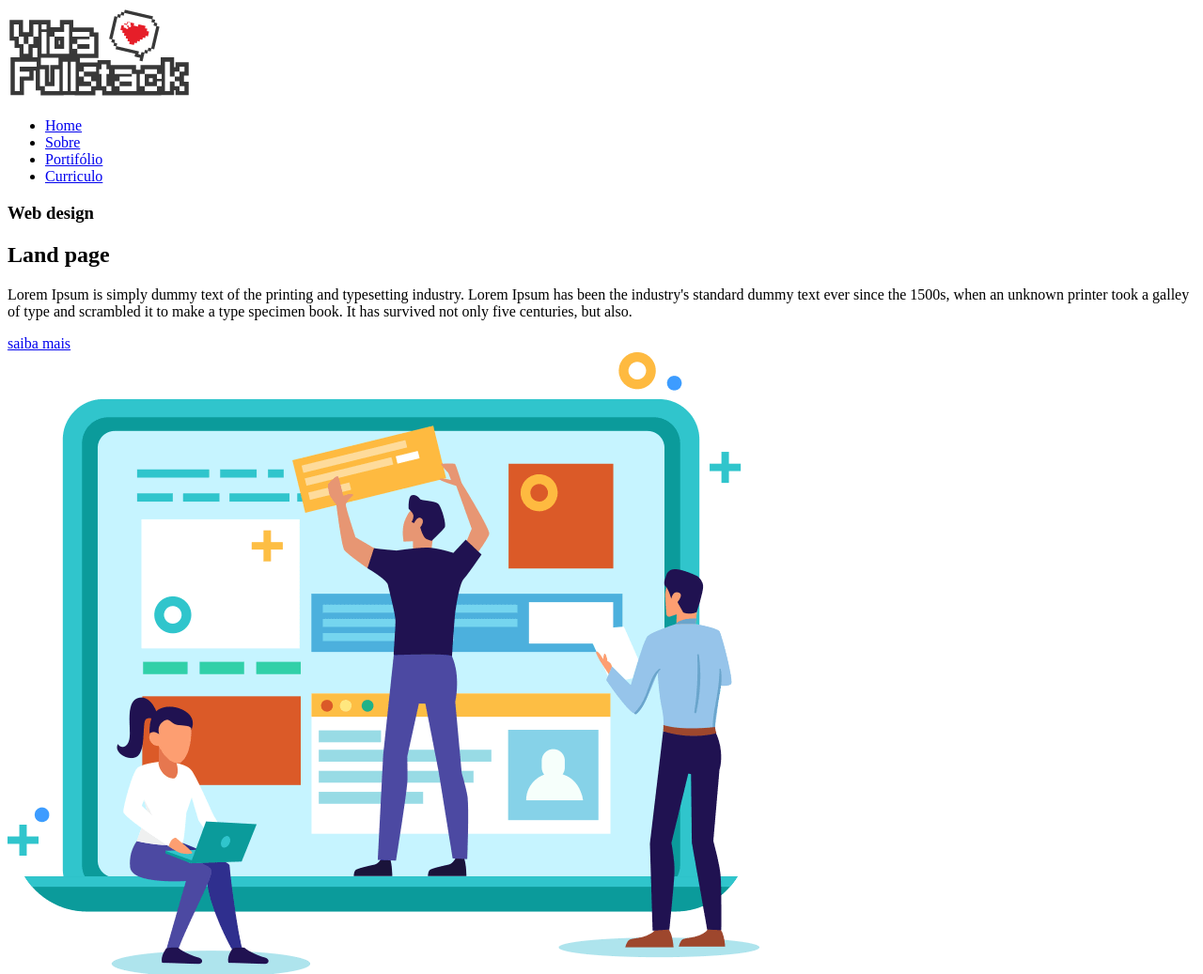
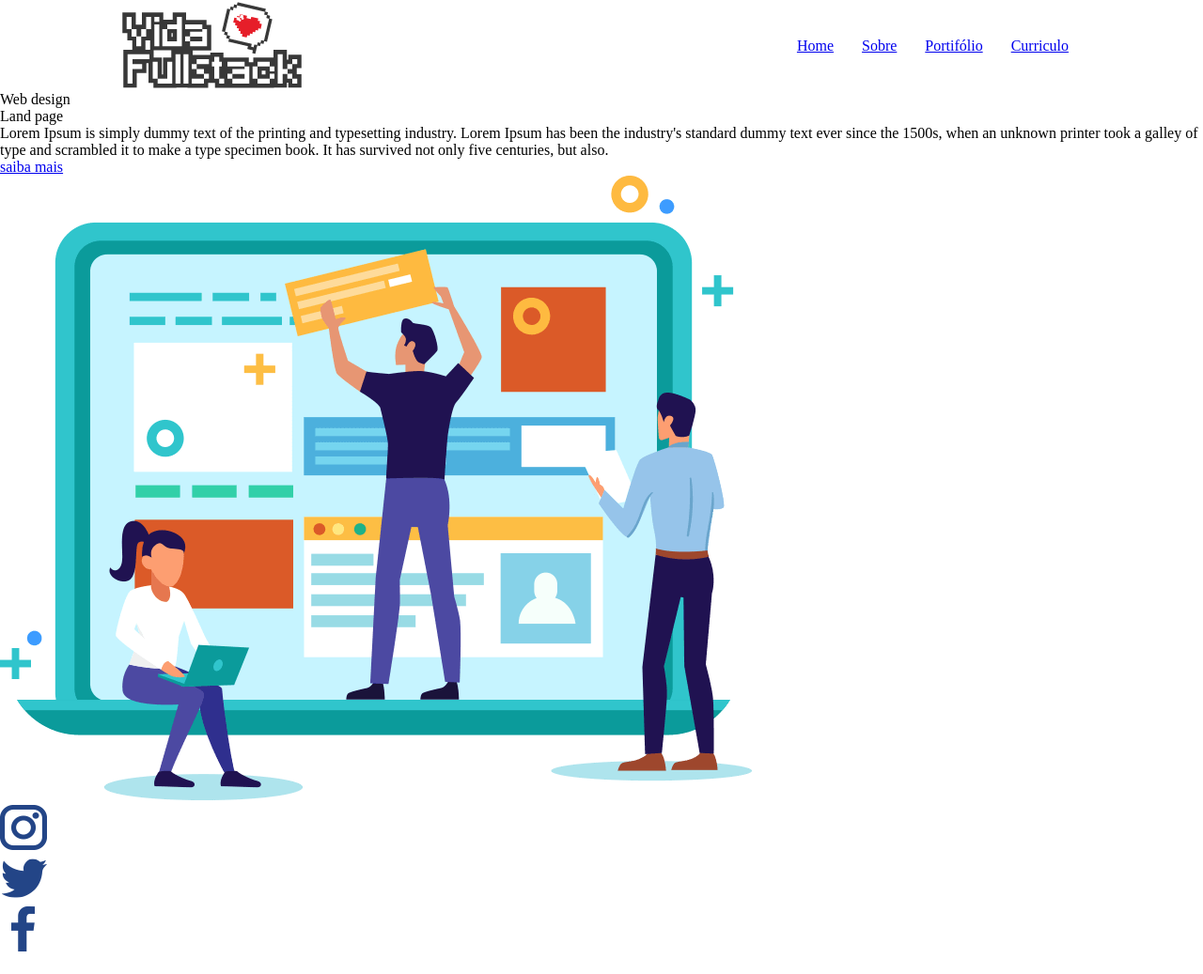
Before and after one commit to Felp081/Hands-on-curso-front-end, a plain HTML site: page index.html in a window 1280 px wide. Shown: the top 1037 px of the page at 94% size. Drawn offline with Linux system fonts and the light colour scheme.

Commit message:
criação de estrutura html e css

```diff
--- /dev/null
+++ b/assetes/css/header.css
@@ -0,0 +1,19 @@
+    header{
+        width: 1024px;
+        margin: 0 auto;
+        display: flex;
+        justify-content: space-between;
+        align-items: center;
+    }
+
+    header nav ul{
+        display: flex;
+        flex-direction: row;
+        list-style: none;
+
+
+    }
+
+    header nav ul li{
+        padding:  0 15px;
+    }
--- /dev/null
+++ b/assetes/css/style.css
@@ -0,0 +1,9 @@
+@import './header.css';
+*{
+    margin: 0;
+    padding: 0;
+    border: 0;
+    font-size: 100%;
+    font: inherit;
+    vertical-align: baseline;
+}
--- a/index.html
+++ b/index.html
@@ -4,6 +4,7 @@
     <meta charset="UTF-8">
     <meta http-equiv="X-UA-Compatible" content="IE=edge">
     <meta name="viewport" content="width=device-width, initial-scale=1.0">
+    <link rel="stylesheet" type="text/css" href="./assetes/css/style.css" />
     <title>Site aula</title>
 </head>
 <body>
```
